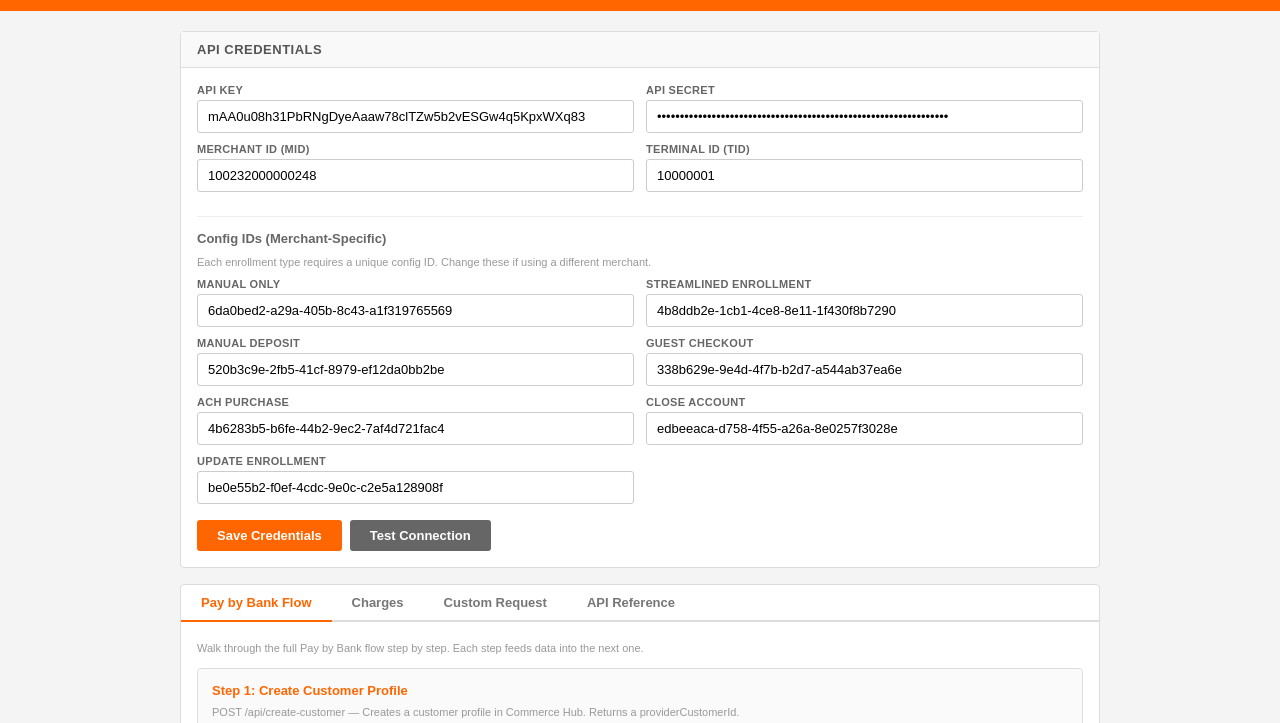
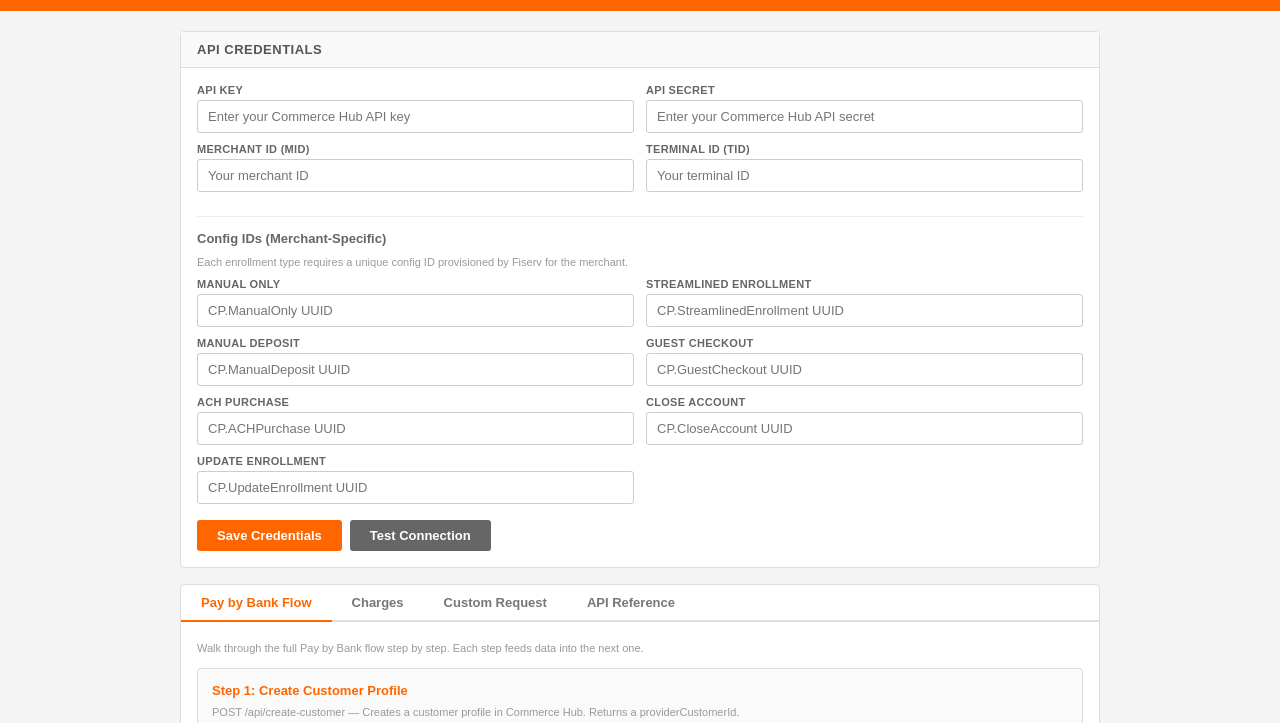
Before and after one commit to tacari/fiserv-paybybank-tester, a website: page index.html in a window 1280 px wide. Shown: the part 40-763 px from the top of the page. Drawn offline with Linux system fonts and the light colour scheme.

Commit message:
clear pre-loaded credentials and config IDs from UI
Removed all hardcoded ResortCom-specific values so the tester
can be used by any merchant without leaking credentials.
Fields now show placeholders only.

```diff
--- a/index.html
+++ b/index.html
@@ -336,62 +336,62 @@
       <div class="row">
         <div class="field">
           <label>API Key</label>
-          <input type="text" id="apiKey" value="mAA0u08h31PbRNgDyeAaaw78clTZw5b2vESGw4q5KpxWXq83">
+          <input type="text" id="apiKey" value="" placeholder="Enter your Commerce Hub API key">
         </div>
         <div class="field">
           <label>API Secret</label>
-          <input type="password" id="apiSecret" value="SyVDGIJSsRdMFBo4FxARnjPLKEVgi2oq59STqEJkBYhKcUOdGISAGASRoeFQNTnK">
+          <input type="password" id="apiSecret" value="" placeholder="Enter your Commerce Hub API secret">
         </div>
       </div>
       <div class="row">
         <div class="field">
           <label>Merchant ID (MID)</label>
-          <input type="text" id="merchantId" value="100232000000248">
+          <input type="text" id="merchantId" value="" placeholder="Your merchant ID">
         </div>
         <div class="field">
           <label>Terminal ID (TID)</label>
-          <input type="text" id="terminalId" value="10000001">
+          <input type="text" id="terminalId" value="" placeholder="Your terminal ID">
         </div>
       </div>
 
       <hr>
       <h4 style="font-size: 13px; color: #666; margin-bottom: 10px;">Config IDs (Merchant-Specific)</h4>
-      <p class="hint" style="margin-bottom: 10px;">Each enrollment type requires a unique config ID. Change these if using a different merchant.</p>
+      <p class="hint" style="margin-bottom: 10px;">Each enrollment type requires a unique config ID provisioned by Fiserv for the merchant.</p>
 
       <div class="row">
         <div class="field">
           <label>Manual Only</label>
-          <input type="text" id="configManualOnly" value="6da0bed2-a29a-405b-8c43-a1f319765569" placeholder="CP.ManualOnly">
+          <input type="text" id="configManualOnly" value="" placeholder="CP.ManualOnly UUID">
         </div>
         <div class="field">
           <label>Streamlined Enrollment</label>
-          <input type="text" id="configStreamlined" value="4b8ddb2e-1cb1-4ce8-8e11-1f430f8b7290" placeholder="CP.StreamlinedEnrollment">
+          <input type="text" id="configStreamlined" value="" placeholder="CP.StreamlinedEnrollment UUID">
         </div>
       </div>
       <div class="row">
         <div class="field">
           <label>Manual Deposit</label>
-          <input type="text" id="configManualDeposit" value="520b3c9e-2fb5-41cf-8979-ef12da0bb2be" placeholder="CP.ManualDeposit">
+          <input type="text" id="configManualDeposit" value="" placeholder="CP.ManualDeposit UUID">
         </div>
         <div class="field">
           <label>Guest Checkout</label>
-          <input type="text" id="configGuestCheckout" value="338b629e-9e4d-4f7b-b2d7-a544ab37ea6e" placeholder="CP.GuestCheckout">
+          <input type="text" id="configGuestCheckout" value="" placeholder="CP.GuestCheckout UUID">
         </div>
       </div>
       <div class="row">
         <div class="field">
           <label>ACH Purchase</label>
-          <input type="text" id="configACHPurchase" value="4b6283b5-b6fe-44b2-9ec2-7af4d721fac4" placeholder="CP.ACHPurchase">
+          <input type="text" id="configACHPurchase" value="" placeholder="CP.ACHPurchase UUID">
         </div>
         <div class="field">
           <label>Close Account</label>
-          <input type="text" id="configCloseAccount" value="edbeeaca-d758-4f55-a26a-8e0257f3028e" placeholder="CP.CloseAccount">
+          <input type="text" id="configCloseAccount" value="" placeholder="CP.CloseAccount UUID">
         </div>
       </div>
       <div class="row">
         <div class="field">
           <label>Update Enrollment</label>
-          <input type="text" id="configUpdateEnrollment" value="be0e55b2-f0ef-4cdc-9e0c-c2e5a128908f" placeholder="CP.UpdateEnrollment">
+          <input type="text" id="configUpdateEnrollment" value="" placeholder="CP.UpdateEnrollment UUID">
         </div>
         <div class="field" style="visibility:hidden;">
         </div>
@@ -470,7 +470,7 @@
           <div class="field">
             <label>Config ID <span id="configIdMode" style="font-weight:400; text-transform:none; color:#4caf50;">(auto)</span></label>
             <div style="display:flex; gap:6px;">
-              <input type="text" id="configId" value="6da0bed2-a29a-405b-8c43-a1f319765569" placeholder="Auto-selected based on enrollment type" style="flex:1;">
+              <input type="text" id="configId" value="" placeholder="Auto-selected based on enrollment type" style="flex:1;">
               <button class="btn btn-secondary" style="padding:6px 10px; font-size:11px; white-space:nowrap;" onclick="resetConfigId()">Reset to Auto</button>
             </div>
             <span class="hint">Auto-filled from enrollment type. Edit manually to override for any client.</span>
```
